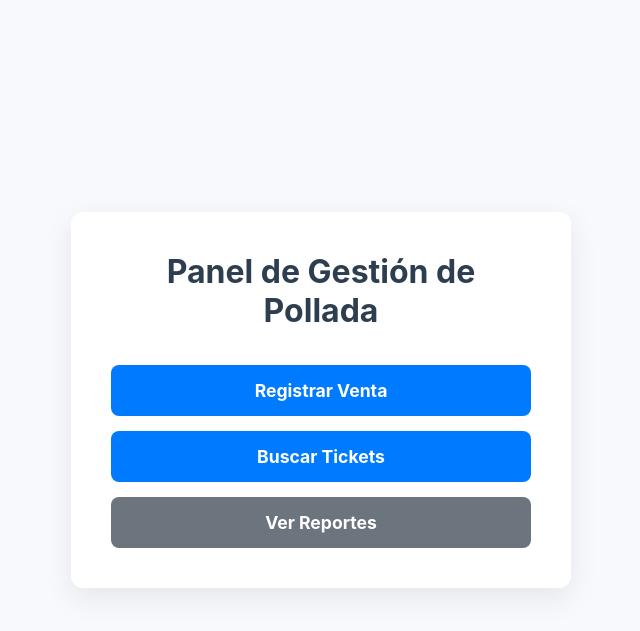
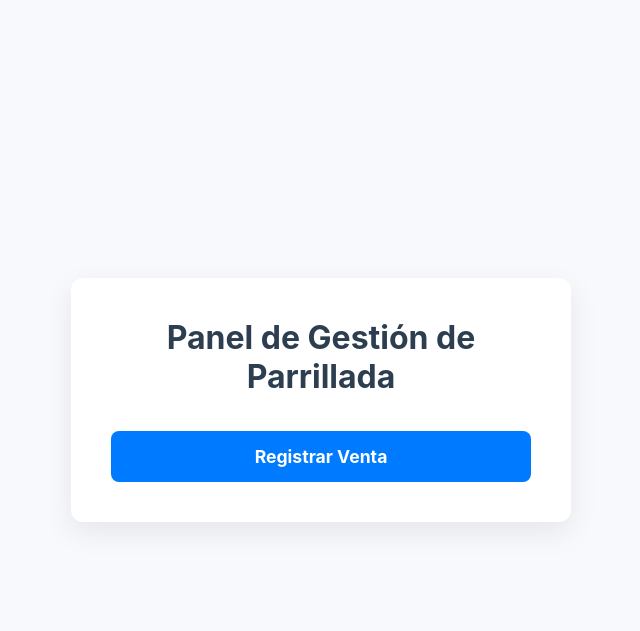
Before and after one commit to jhodasoft/pollada, a Django app: page /polladas/ in a window 1280 px wide. Shown: the top 631 px of the page, without its empty margins (319-959 px from the left). Run offline with Django 5.2, Linux system fonts and the light colour scheme.

Commit message:
fix: se modificó el panel_principal para mostrar solo el botón Registrar Venta si no está logueado

```diff
--- a/polladas/templates/polladas/panel_principal.html
+++ b/polladas/templates/polladas/panel_principal.html
@@ -10,12 +10,14 @@
 </head>
 <body>
     <div class="panel-container">
-        <h1>Panel de Gestión de Pollada</h1>
+        <h1>Panel de Gestión de Parrillada</h1>
         <div class="button-group">
             <a href="{% url 'polladas:registrar_cliente' %}" class="button primary">Registrar Venta</a>
-
-            <a href="{% url 'polladas:buscar_tickets_cliente' %}" class="button primary">Buscar Tickets</a>
-            <a href="{% url 'polladas:ver_reportes' %}" class="button secondary">Ver Reportes</a>
+            <!-- Estos solo si el usuario está logueado -->
+            {% if user.is_authenticated %}
+                <a href="{% url 'polladas:buscar_tickets_cliente' %}" class="button primary">Buscar Tickets</a>
+                <a href="{% url 'polladas:ver_reportes' %}" class="button secondary">Ver Reportes</a>
+            {% endif %}
         </div>
     </div>
 </body>
```
